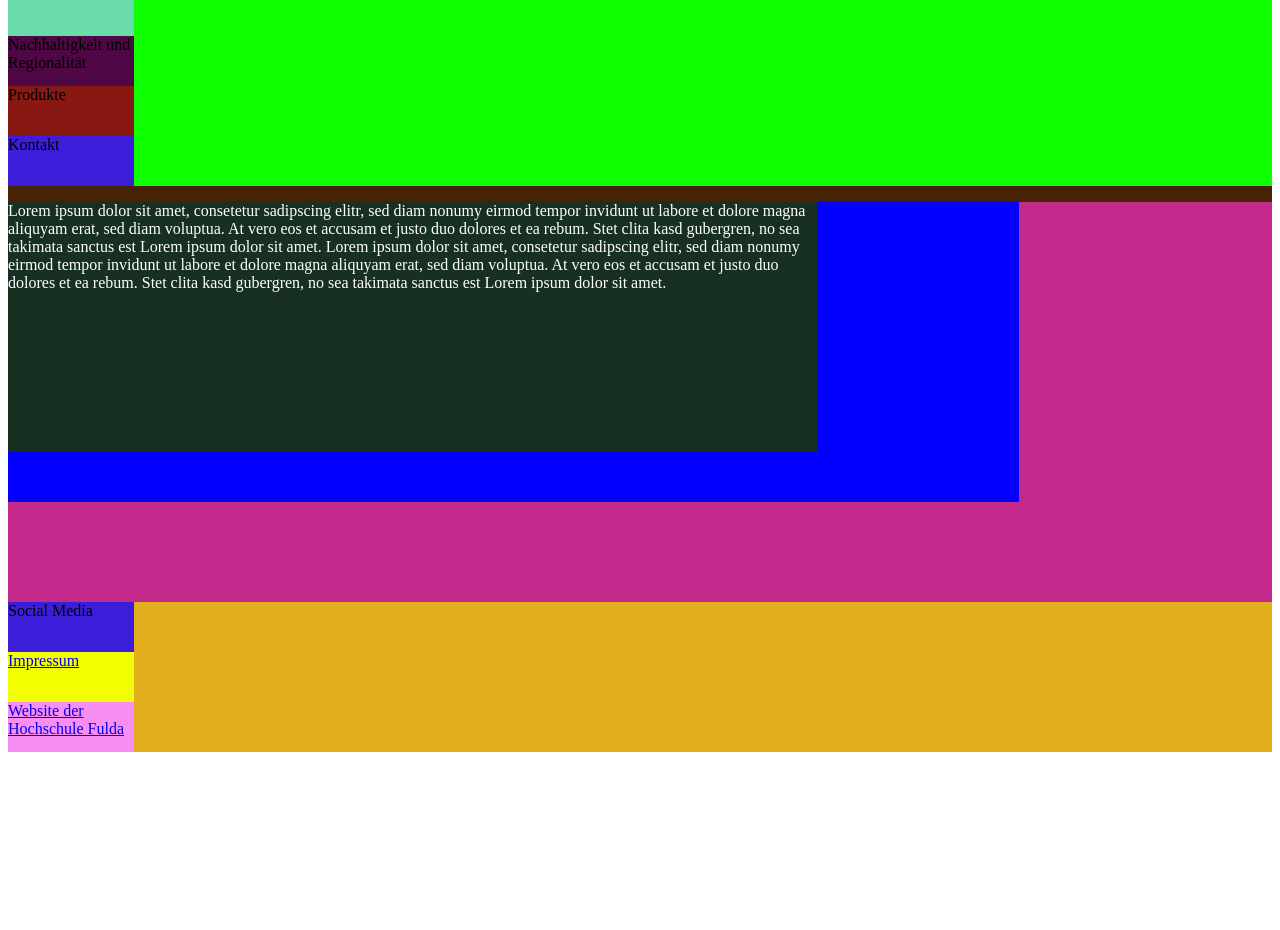
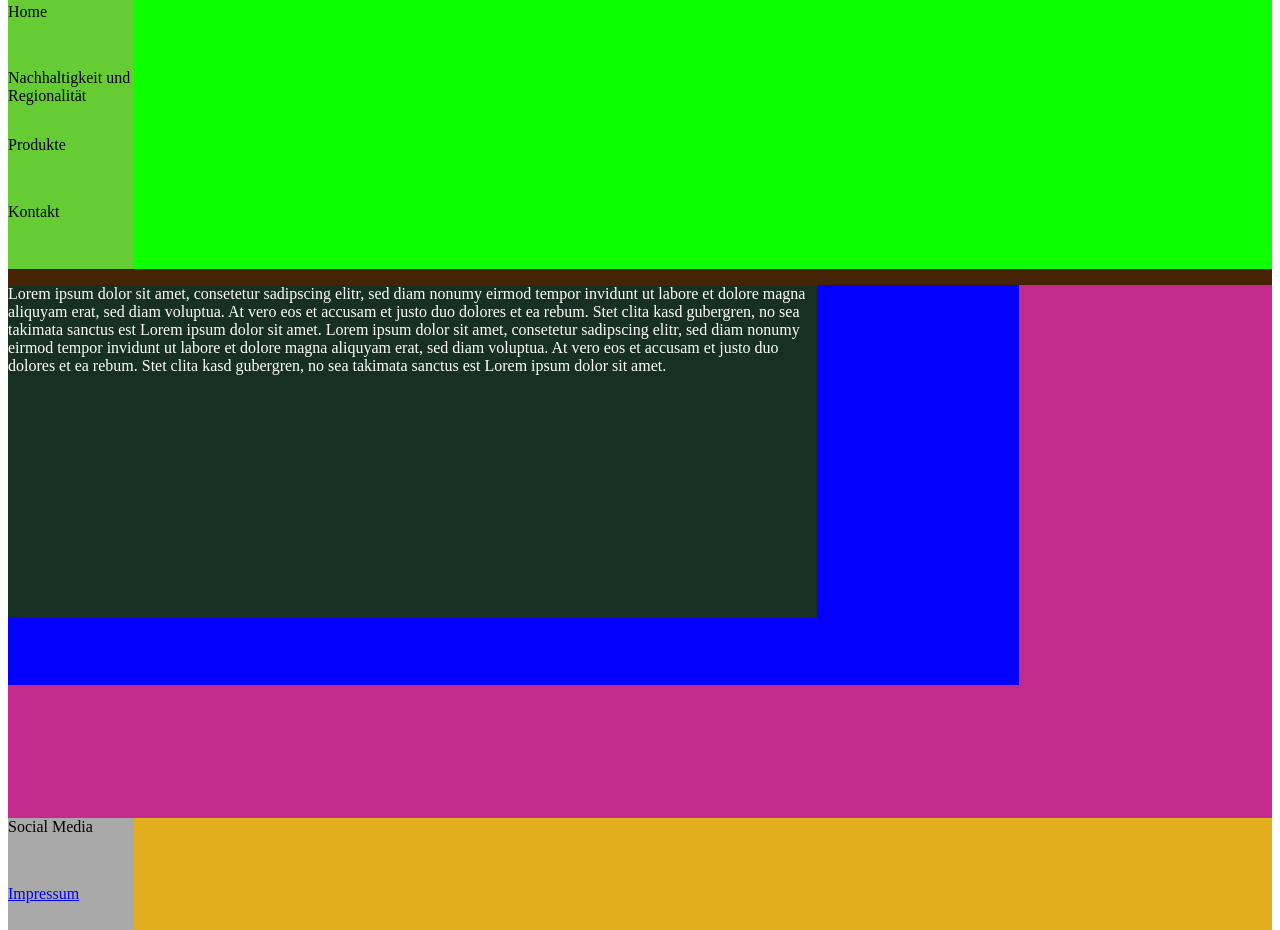
Before and after one commit to KG104/HSF-Energy, a plain HTML site: page index.html in a window 1280 px wide. Shown: the part 144-1074 px from the top of the page. Before the commit the page ends 904 px from the top, so only its background shows below. Drawn offline with Linux system fonts and the light colour scheme; files that its build step writes are made by us from their sources.

Commit message:
editing index.css and adding . html files for other subpages

```diff
--- a/include/css/index.css
+++ b/include/css/index.css
@@ -0,0 +1,11 @@
+.header {
+    background-color: #66cc33;
+    width: 10%;
+    min-height: 50pt;
+}
+
+.footer {
+    background-color: darkgrey;
+    width: 10%;
+    min-height: 50pt;
+}
--- a/index.html
+++ b/index.html
@@ -3,43 +3,43 @@
 <head>
     <meta charset="UTF-8">
     <title>HSF Energy</title>
-    <link href="./include/index.css" rel="stylesheet">
+    <link href="./include/css/index.css" rel="stylesheet">
 </head>
 <body>
     <h1>HSF Energy</h1>
-    <div id="main" style="background-color: #472305; min-height:500px ">
-        <div id="topBar" style="background-color: #0dff00; min-height:120px;">
-            <div id="logo" class="header" style="width:10%; background-color: #6ad1dc; min-height: 50px;">
+    <div id="main" style="background-color: #472305; min-height:500pt ">
+        <div id="topBar" style="background-color: #0dff00; min-height:120pt;">
+            <div id="logo" class="header">
                 <img src="./include/images/fulda.png" width="160" alt="Hochschule Fulda">
             </div>
-            <div id="home" class="header" style="width:10%; background-color: #6adcab; min-height: 50px;">
+            <div id="home" class="header">
                 Home
             </div>
-            <div id="substainable" class="header" style="width:10%; background-color: #500745; min-height: 50px;">
+            <div id="substainable" class="header">
                 Nachhaltigkeit und Regionalität
             </div>
-            <div id="products" class="header" style="width:10%; background-color: #8a1812; min-height: 50px;">
+            <div id="products" class="header">
                 Produkte
             </div>
-            <div id="contact" class="header" style="width:10%; background-color: #3c1dd9; min-height: 50px;">
+            <div id="contact" class="header">
                 Kontakt
             </div>
         </div>
-        <div id="center" style="background-color: #c32a8b; min-height:400px">
-            <div id="canImage" style="background-color: #0400ff; min-height:300px; width:80%;">
-                <div id="info" style="background-color: #173021; min-height:250px; width:80%;">
+        <div id="center" style="background-color: #c32a8b; min-height:400pt">
+            <div id="canImage" style="background-color: #0400ff; min-height:300pt; width:80%;">
+                <div id="info" style="background-color: #173021; min-height:250pt; width:80%;">
                     <p style="color: #FFFFFF;">Lorem ipsum dolor sit amet, consetetur sadipscing elitr, sed diam nonumy eirmod tempor invidunt ut labore et dolore magna aliquyam erat, sed diam voluptua. At vero eos et accusam et justo duo dolores et ea rebum. Stet clita kasd gubergren, no sea takimata sanctus est Lorem ipsum dolor sit amet. Lorem ipsum dolor sit amet, consetetur sadipscing elitr, sed diam nonumy eirmod tempor invidunt ut labore et dolore magna aliquyam erat, sed diam voluptua. At vero eos et accusam et justo duo dolores et ea rebum. Stet clita kasd gubergren, no sea takimata sanctus est Lorem ipsum dolor sit amet.</p>
                 </div>
             </div>
         </div>
-        <div id="bottomBar" style="background-color: #e2ae1e; min-height:120px;">
-            <div id="socialMedia" class="footer" style="width:10%; background-color: #3c1dd9; min-height: 50px;">
+        <div id="bottomBar" style="background-color: #e2ae1e; min-height:120pt;">
+            <div id="socialMedia" class="footer">
                 Social Media
             </div>
-            <div id="impressum" class="footer" style="width:10%; background-color: #f2ff00; min-height: 50px;">
+            <div id="impressum" class="footer">
                 <a href="./impressum.html">Impressum</a>
             </div>
-            <div id="hsFulda" class="footer" style="width:10%; background-color: #f88ef1; min-height: 50px;">
+            <div id="hsFulda" class="footer">
                 <a href="https://www.hs-fulda.de/">Website der Hochschule Fulda</a>
             </div>
         </div>
```
Also changed, not shown: contact.html (added, +10 -0 lines), sustainability.html (added, +10 -0 lines), imprint.html (renamed from impressum.html).
